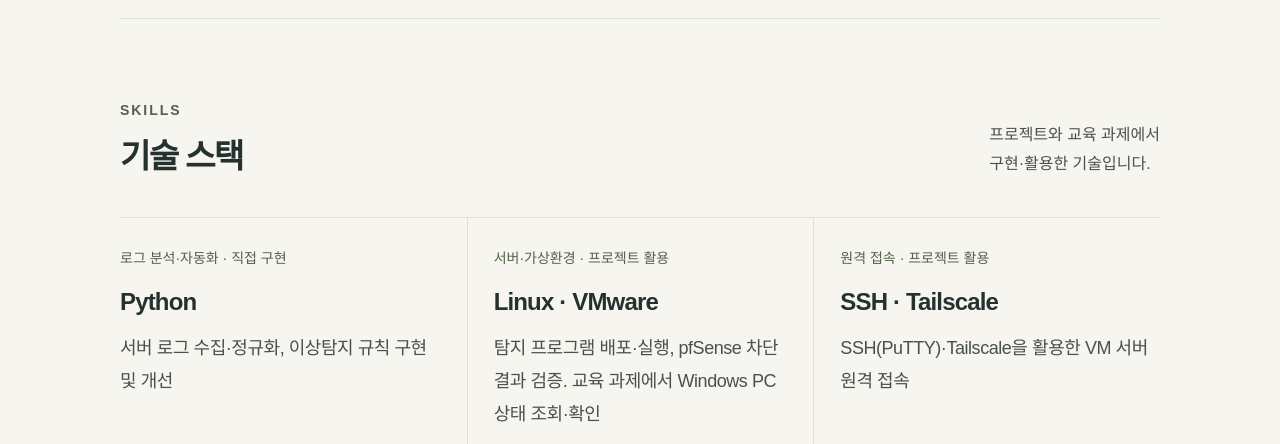
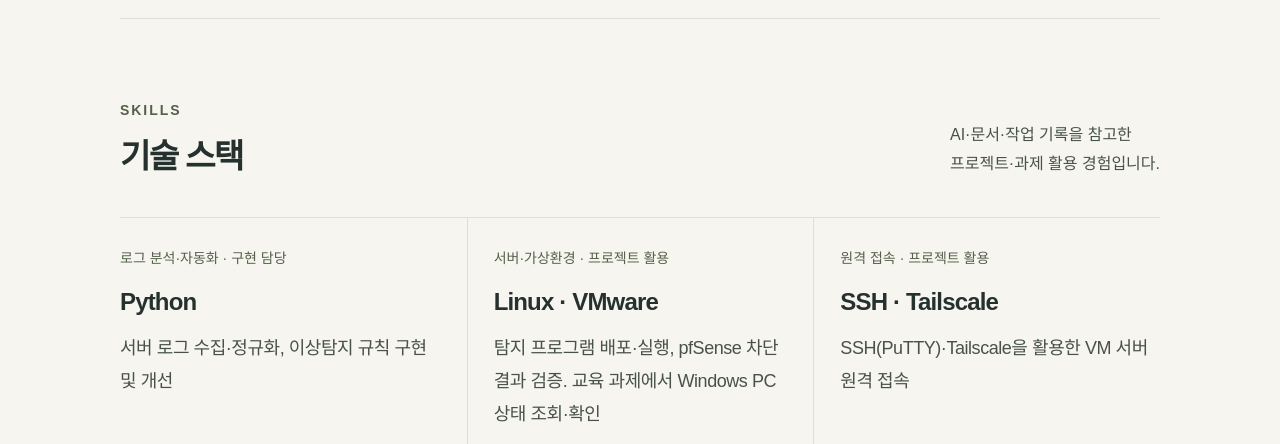
Before and after one commit to Nugury-code/seokyeon-portfolio, a plain HTML site: page index.html in a window 1280 px wide. Shown: the part 1180-1624 px from the top of the page. Drawn offline with Linux system fonts and the light colour scheme; a web font is replaced by a local one.

Commit message:
Clarify assisted technology experience without implying independent proficiency

```diff
--- a/index.html
+++ b/index.html
@@ -49,9 +49,9 @@
         </div>
       </section>
       <section class="skills section-space" id="skills" aria-labelledby="skills-title">
-        <div class="section-heading"><div><p class="section-label" lang="en">SKILLS</p><h2 id="skills-title">기술 스택</h2></div><p class="section-intro">프로젝트와 교육 과제에서<br>구현·활용한 기술입니다.</p></div>
+        <div class="section-heading"><div><p class="section-label" lang="en">SKILLS</p><h2 id="skills-title">기술 스택</h2></div><p class="section-intro">AI·문서·작업 기록을 참고한<br>프로젝트·과제 활용 경험입니다.</p></div>
         <div class="skills-grid">
-          <article class="skill-card"><p class="skill-category">로그 분석·자동화 · 직접 구현</p><h3>Python</h3><p class="skill-description">서버 로그 수집·정규화, 이상탐지 규칙 구현 및 개선</p><div class="skill-logos" aria-hidden="true"><img class="technology-logo" src="assets/icons/python.svg" alt="" width="40" height="40" loading="lazy" decoding="async"></div></article>
+          <article class="skill-card"><p class="skill-category">로그 분석·자동화 · 구현 담당</p><h3>Python</h3><p class="skill-description">서버 로그 수집·정규화, 이상탐지 규칙 구현 및 개선</p><div class="skill-logos" aria-hidden="true"><img class="technology-logo" src="assets/icons/python.svg" alt="" width="40" height="40" loading="lazy" decoding="async"></div></article>
           <article class="skill-card"><p class="skill-category">서버·가상환경 · 프로젝트 활용</p><h3>Linux · VMware</h3><p class="skill-description">탐지 프로그램 배포·실행, pfSense 차단 결과 검증. 교육 과제에서 Windows PC 상태 조회·확인</p><ul class="skill-tags" aria-label="함께 활용한 기술"><li>Windows</li><li>pfSense</li></ul><div class="skill-logos" aria-hidden="true"><img class="technology-logo" src="assets/icons/linux.svg" alt="" width="40" height="40" loading="lazy" decoding="async"><img class="technology-logo" src="assets/icons/vmware-workstation.png" alt="" width="40" height="40" loading="lazy" decoding="async"></div></article>
           <article class="skill-card"><p class="skill-category">원격 접속 · 프로젝트 활용</p><h3>SSH · Tailscale</h3><p class="skill-description">SSH(PuTTY)·Tailscale을 활용한 VM 서버 원격 접속</p><div class="skill-logos" aria-hidden="true"><img class="technology-logo" src="assets/icons/putty.svg" alt="" width="40" height="40" loading="lazy" decoding="async"><img class="technology-logo" src="assets/icons/tailscale.svg" alt="" width="40" height="40" loading="lazy" decoding="async"></div></article>
           <article class="skill-card"><p class="skill-category">로그 DB · 조회·검증</p><h3>MariaDB · SQL</h3><p class="skill-description">로그 DB 접속·조회로 로그인·접근 기록과 탐지 근거 확인</p><div class="skill-logos" aria-hidden="true"><img class="technology-logo" src="assets/icons/mariadb.svg" alt="" width="40" height="40" loading="lazy" decoding="async"></div></article>
```
